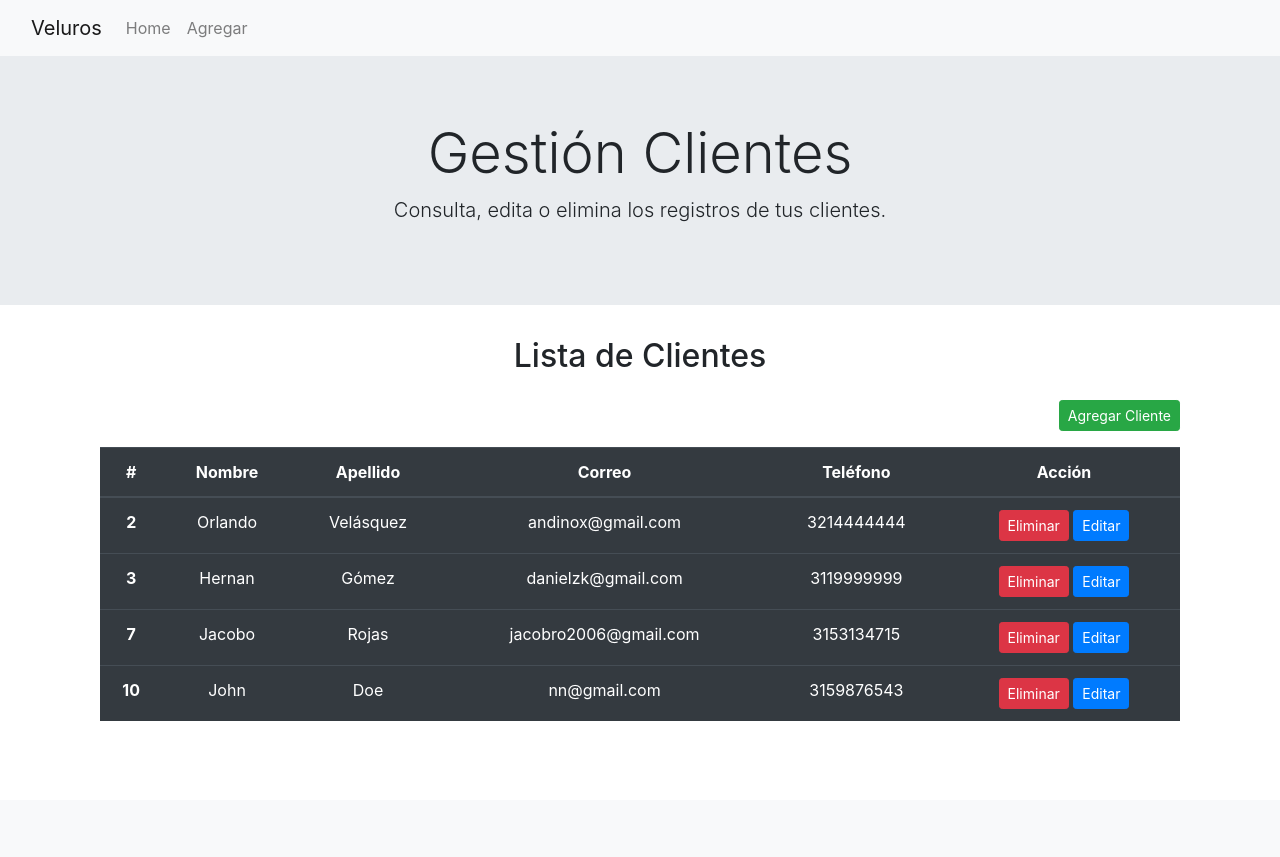
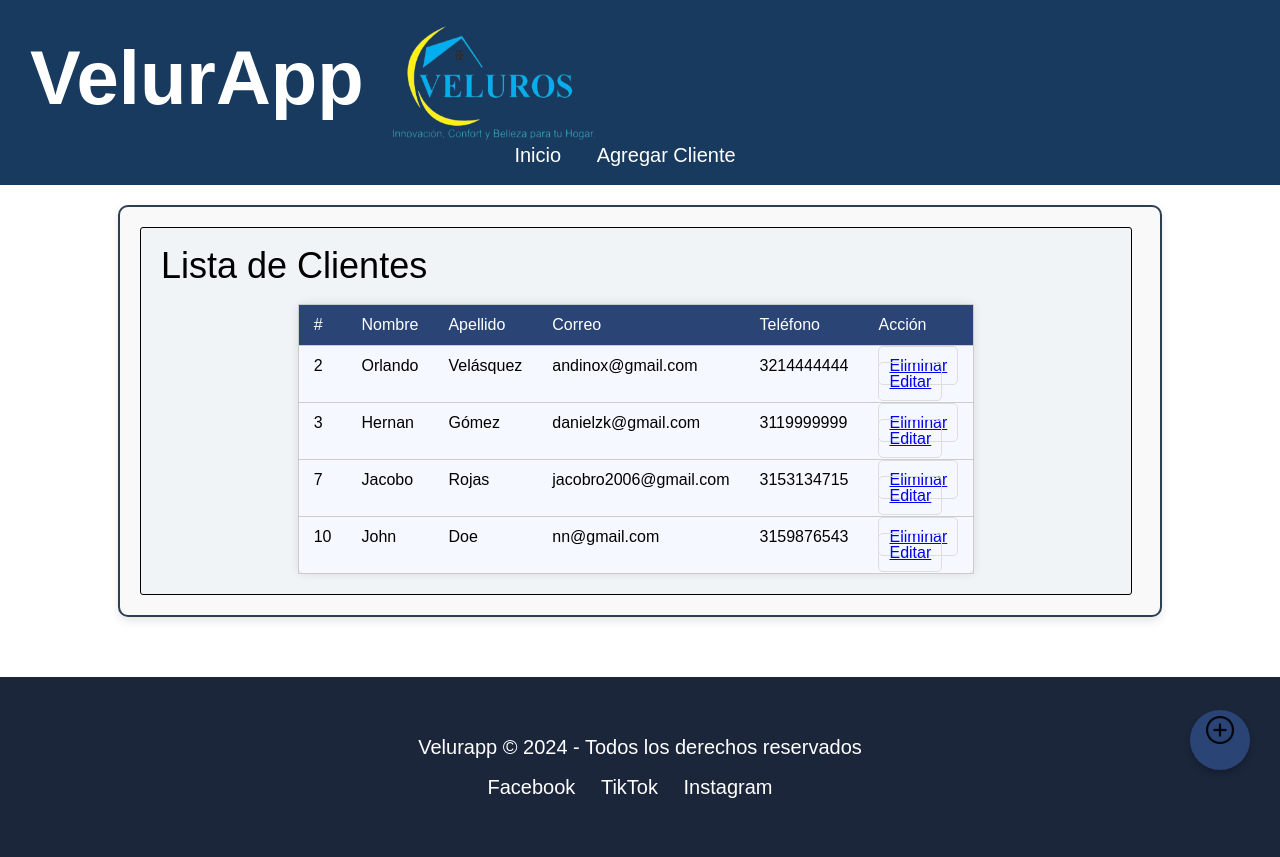
Before and after one commit to Jacobo1410/CRUD-clientes, a Django app: page / in a window 1280 px wide. Before the commit the page ends 721 px from the top, so only its background shows below. Run offline with Django 5.2, Linux system fonts and the light colour scheme; data comes from the database, SQL or seed files in the repository; both versions use the stored data as it was after the commit; some web fonts are replaced.

Commit message:
Segundo Commit

```diff
--- a/todo/static/todo/styles.css
+++ b/todo/static/todo/styles.css
@@ -201,6 +201,7 @@ header img{
     color: #000;
     font-size: 36px;
     font-weight: 200;
+    width: 950px;
 }
 .contenedor-articulos img {
     height: 400px;
@@ -226,24 +227,34 @@ header img{
     padding: 10px;
 }
 
-.boton-agregar{
+.boton-agregar {
     background-color: #294475;
-    color: #000;
-    width: 100px;
-    height: 100px;
-    border-radius: 10%;
+    width: 60px;
+    height: 60px;
+    border-radius: 50%;
     display: flex;
-    align-items: center;
-    justify-content: center;
-    margin-left: 93%;
-    margin-bottom: 40px;
-    transition: 0.02s ease-in-out;
+    align-items: center; /* Centra verticalmente */
+    justify-content: center; /* Centra horizontalmente */
+    position: fixed;
+    bottom: 30px;
+    right: 30px;
+    box-shadow: 0 4px 6px rgba(0, 0, 0, 0.2);
+    z-index: 1000;
+    padding: 0;
+  }
+
+  .boton-agregar img {
+    width: 28px;
+    height: 28px;
+    display: block;
+  }
+
+
+.boton-agregar:hover {
+    transform: scale(1.1);
 }
-.boton-agregar img{
-    width: 70px;
-    height: 70px;
-    pointer-events: none;
-}
+
+
 .boton-agregar:hover{
     transform: scale(1.1);
     background-color: #34cc8d;
@@ -295,6 +306,59 @@ input[type="date"],
     cursor: pointer; /*este atributo es para que el cursor cambie cuando esta sobre el elemento*/
     width: 100%;
 }
+.contenedor-articulos {
+    background-color: #f9f9f9; /* fondo clarito */
+    border: 2px solid #2c3e50; /* borde azul oscuro */
+    border-radius: 10px; /* bordes redondeados */
+    padding: 20px;
+    margin: 20px auto;
+    width: 90%;
+    max-width: 1000px;
+    box-shadow: 0 4px 10px rgba(0, 0, 0, 0.1); /* sombrita */
+}
+
+/* Título */
+table.formulario {
+    width: 100%;
+    border-collapse: collapse;
+    background-color: #f5f9ff;
+    font-family: Arial, sans-serif;
+    font-size: 16px;
+    border: 1px solid #ccc;
+    margin-top: 20px;
+    box-shadow: 0 0 10px rgba(0,0,0,0.1);
+  }
+
+  table.formulario th,
+  table.formulario td {
+    padding: 12px 15px;
+    text-align: left;
+    border-bottom: 1px solid #ccc;
+  }
+
+  table.formulario thead {
+    background-color: #294475;
+    color: white;
+  }
+
+  table.formulario tbody tr:hover {
+    background-color: #eef;
+  }
+
+
+/* Botones */
+.contenedor-articulos a.clickable {
+    margin-right: 10px;
+    text-decoration: none;
+    color: #2980b9;
+    font-weight: bold;
+}
+
+.contenedor-articulos a.clickable:hover {
+    text-decoration: underline;
+    color: #1a5276;
+}
+
 
 /*Estilos para la pagina de facturas*/
 .contenedor-facturas{
--- a/todo/templates/todo/home.html
+++ b/todo/templates/todo/home.html
@@ -1,41 +1,47 @@
 {% extends 'todo/layout.html' %}
+{% load static %}
+
 
 {% block content %}
-<div class="container mt-4">
-  <h2 class="text-center mb-4">Lista de Clientes</h2>
-  <div class="text-right mb-3">
-    <a class="btn btn-success btn-sm" href="{% url 'agregar' %}">Agregar Cliente</a>
-  </div>
-  <table class="table table-dark table-hover text-center">
+<div class="contenedor-articulos" style="position: relative">
+  <section>
+    <h2>Lista de Clientes</h2>
+
+    <a class="boton-agregar" href="{% url 'agregar' %}">
+      <img src="{% static 'todo/images/icono-anadir.png' %}" alt="Agregar">
+    </a>
+
+    <table class="formulario">
       <thead>
         <tr>
-              <th scope="col">#</th>
-              <th scope="col">Nombre</th>
-              <th scope="col">Apellido</th>
-              <th scope="col">Correo</th>
-              <th scope="col">Teléfono</th>
-              <th scope="col">Acción</th>
+          <th>#</th>
+          <th>Nombre</th>
+          <th>Apellido</th>
+          <th>Correo</th>
+          <th>Teléfono</th>
+          <th>Acción</th>
         </tr>
       </thead>
       <tbody>
         {% for cliente in clientes %}
         <tr>
-              <th scope="row">{{ cliente.id }}</th>
+          <td>{{ cliente.id }}</td>
           <td>{{ cliente.nombre }}</td>
           <td>{{ cliente.apellido }}</td>
           <td>{{ cliente.correo }}</td>
           <td>{{ cliente.telefono }}</td>
           <td>
-                  <a class="btn btn-danger btn-sm" href="{% url 'eliminar' cliente.id %}">Eliminar</a>
-                  <a class="btn btn-primary btn-sm" href="{% url 'editar' cliente.id %}">Editar</a>
+            <a class="clickeable" href="{% url 'eliminar' cliente.id %}">Eliminar</a>
+            <a class="clickeable" href="{% url 'editar' cliente.id %}">Editar</a>
           </td>
         </tr>
         {% empty %}
         <tr>
-              <td colspan="6" class="text-center">No hay clientes registrados.</td>
+          <td colspan="6">No hay clientes registrados.</td>
         </tr>
         {% endfor %}
       </tbody>
     </table>
+  </section>
 </div>
 {% endblock %}
--- a/todo/templates/todo/layout.html
+++ b/todo/templates/todo/layout.html
@@ -3,60 +3,46 @@
 <html lang="es">
 <head>
   <meta charset="utf-8">
-    <meta name="viewport" content="width=device-width, initial-scale=1, shrink-to-fit=no">
+  <meta name="viewport" content="width=device-width, initial-scale=1">
+  <title>{% block title %}Velurapp{% endblock %}</title>
 
-    <title>{% block title %}Gestión de Clientes{% endblock %}</title>
-
-    <!-- Estilos personalizados -->
-    <link rel="stylesheet" href="{% static 'todo/estilo.css' %}">
-
-    <!-- Bootstrap CSS -->
-    <link rel="stylesheet" href="https://cdn.jsdelivr.net/npm/bootstrap@4.6.2/dist/css/bootstrap.min.css"
-      integrity="sha384-xOolHFLEh07PJGoPkLv1IbcEPTNtaed2xpHsD9ESMhqIYd0nLMwNLD69Npy4HI+N" crossorigin="anonymous">
+  <!-- Estilo personalizado -->
+  <link rel="stylesheet" href="{% static 'todo/styles.css' %}">
 </head>
 <body>
 
-    <!-- Navbar -->
-    <nav class="navbar navbar-expand-lg navbar-light bg-light">
-      <div class="container-fluid">
-        <a class="navbar-brand" href="#">Veluros</a>
-        <button class="navbar-toggler" type="button" data-toggle="collapse" data-target="#navbarNav"
-          aria-controls="navbarNav" aria-expanded="false" aria-label="Toggle navigation">
-          <span class="navbar-toggler-icon"></span>
-        </button>
-        <div class="collapse navbar-collapse" id="navbarNav">
-          <ul class="navbar-nav">
-            <li class="nav-item">
-              <a class="nav-link" href="{% url 'home' %}">Home</a>
-            </li>
-            <li class="nav-item">
-              <a class="nav-link" href="{% url 'agregar' %}">Agregar</a>
-            </li>
-          </ul>
-        </div>
-      </div>
-    </nav>
-
-    <!-- Encabezado principal -->
-    <div class="jumbotron jumbotron-fluid">
-      <div class="container text-center">
-        <h1 class="display-4">{% block header_title %}Gestión Clientes{% endblock %}</h1>
-        <p class="lead">{% block header_description %}Consulta, edita o elimina los registros de tus clientes.{% endblock %}</p>
-      </div>
+  <!-- Encabezado y logo -->
+  <header>
+    <div class="contenedor-encabezado">
+      <h1>VelurApp</h1>
+      <img src="{% static 'todo/images/Veluroslogo.png' %}" alt="Logo de Veluros">
     </div>
 
-    <!-- Contenido principal -->
-    <div class="container">
+    <div class="menu-nav">
+      <nav>
+        <ul>
+          <li><a href="{% url 'home' %}">Inicio</a></li>
+          <li><a href="{% url 'agregar' %}">Agregar Cliente</a></li>
+        </ul>
+      </nav>
+    </div>
+  </header>
+
+  <!-- Contenido dinámico -->
+  <main id="contenido-principal">
     {% block content %}
     {% endblock %}
-    </div>
+  </main>
 
-    <!-- Scripts -->
-    <script src="https://cdn.jsdelivr.net/npm/jquery@3.5.1/dist/jquery.slim.min.js"
-      integrity="sha384-DfXdz2htPH0lsSSs5nCTpuj/zy4C+OGpamoFVy38MVBnE+IbbVYUew+OrCXaRkfj"
-      crossorigin="anonymous"></script>
-    <script src="https://cdn.jsdelivr.net/npm/bootstrap@4.6.2/dist/js/bootstrap.bundle.min.js"
-      integrity="sha384-Fy6S3B9q64WdZWQUiU+q4/2Lc9npb8tCaSX9FK7E8HnRr0Jz8D6OP9dO5Vg3Q9ct"
-      crossorigin="anonymous"></script>
+  <!-- Footer -->
+  <footer>
+    <p>Velurapp &copy; 2024 - Todos los derechos reservados</p>
+    <ul>
+      <li><a href="#">Facebook</a></li>
+      <li><a href="#">TikTok</a></li>
+      <li><a href="#">Instagram</a></li>
+    </ul>
+  </footer>
+
 </body>
 </html>
--- a/todo/urls.py
+++ b/todo/urls.py
@@ -8,5 +8,5 @@ urlpatterns = [
     path('agregar/', views.agregar, name="agregar"),
     path('eliminar/<int:cliente_id>/', views.eliminar, name="eliminar"),
     path('editar/<int:cliente_id>/', views.editar, name="editar"),
-    path('clientes/', views.clientes, name="clientes"),  # Nueva ruta para clientes
+    path('clientes/', views.clientes, name="clientes"),
 ]
```
Also changed, not shown: todo/templates/todo/agregar.html (+9 -13 lines), todo/templates/todo/editar.html (+10 -9 lines), db.sqlite3, todo/static/todo/images/Veluroslogo.png (added), todo/static/todo/images/icono-anadir.png (added). Lines whose indentation alone changed are shown as unchanged.
